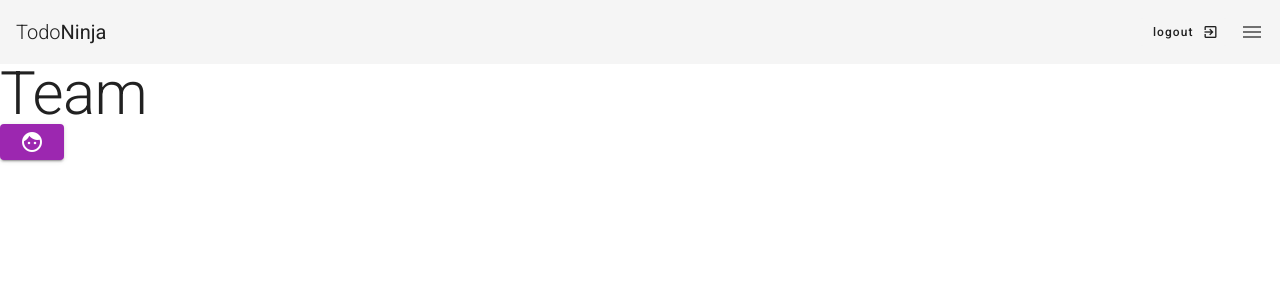
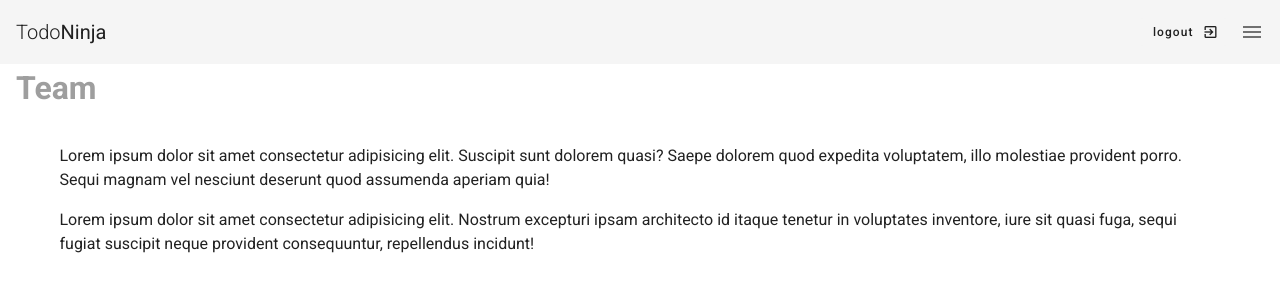
Before and after one commit to zakiyul/belajar-vuetify, a Vue app: page /team in a window 1280 px wide. Shown: the top 300 px of the page. Built offline with nearby package versions, Linux system fonts and the light colour scheme.

Commit message:
padding and margin

```diff
--- a/src/App.vue
+++ b/src/App.vue
@@ -1,7 +1,7 @@
 <template>
   <v-app>
     <Navbar />
-    <v-main>
+    <v-main class="mx-4">
       <router-view></router-view>
     </v-main>
   </v-app>
--- a/src/views/Dashboard.vue
+++ b/src/views/Dashboard.vue
@@ -1,6 +1,6 @@
 <template>
   <div class="home">
-    <h1 class="display-3">Homepage</h1>
+    <h1 class="subheading grey--text">Homepage</h1>
     <v-btn class="purple hidden-sm-and-down" dark>
       <v-icon>face</v-icon>
     </v-btn>
--- a/src/views/Projects.vue
+++ b/src/views/Projects.vue
@@ -1,6 +1,6 @@
 <template>
   <div class="home">
-    <h1 class="display-3">Projects</h1>
+    <h1 class="subheading grey--text">Projects</h1>
     <v-btn class="purple hidden-sm-and-down" dark>
       <v-icon>face</v-icon>
     </v-btn>
--- a/src/views/Team.vue
+++ b/src/views/Team.vue
@@ -1,12 +1,20 @@
 <template>
   <div class="home">
-    <h1 class="display-3">Team</h1>
-    <v-btn class="purple hidden-sm-and-down" dark>
-      <v-icon>face</v-icon>
-    </v-btn>
-    <v-btn class="pink hidden-md-and-up" dark>
-      <v-icon>sentiment_satisfied_alt</v-icon>
-    </v-btn>
+    <h1 class="subheading grey--text">Team</h1>
+    <v-container class="my-5">
+      <p>
+        Lorem ipsum dolor sit amet consectetur adipisicing elit. Suscipit sunt
+        dolorem quasi? Saepe dolorem quod expedita voluptatem, illo molestiae
+        provident porro. Sequi magnam vel nesciunt deserunt quod assumenda
+        aperiam quia!
+      </p>
+      <p>
+        Lorem ipsum dolor sit amet consectetur adipisicing elit. Nostrum
+        excepturi ipsam architecto id itaque tenetur in voluptates inventore,
+        iure sit quasi fuga, sequi fugiat suscipit neque provident consequuntur,
+        repellendus incidunt!
+      </p>
+    </v-container>
   </div>
 </template>
 
```
